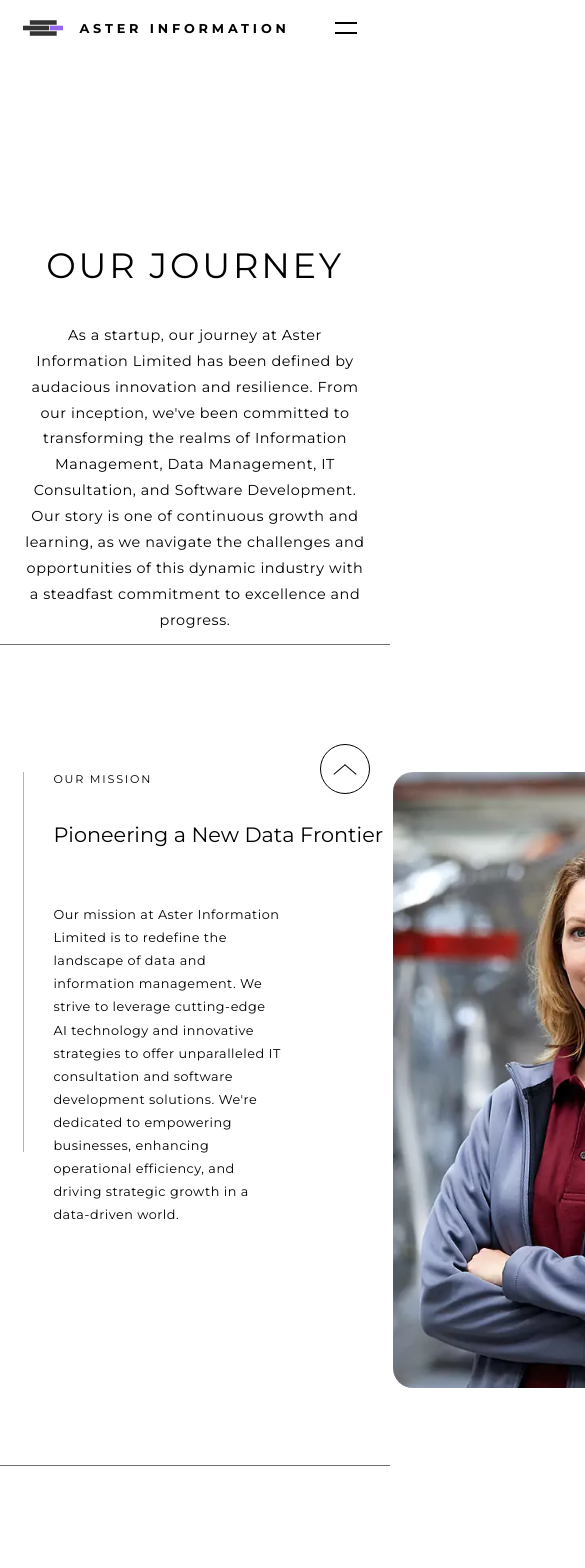
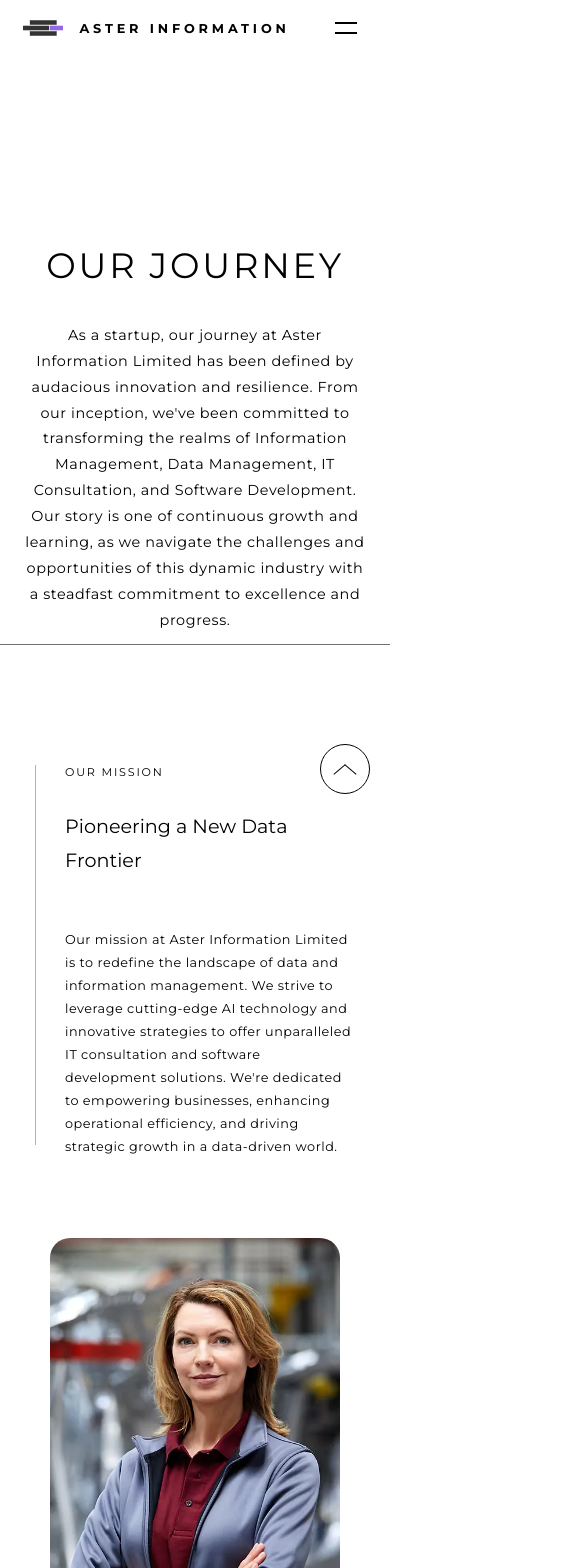
Before and after one commit to Moamal-2000/aster-information, a React (Vite) app: page /about in a window 390 px wide. Shown: the top 1568 px of the page, 585 px wide, since content can reach past the window. Built offline with nearby package versions, Linux system fonts and the light colour scheme.

Commit message:
style: responsive OurMissionSection until 320px screen sizes

```diff
--- a/src/Components/Pages/About/About.jsx
+++ b/src/Components/Pages/About/About.jsx
@@ -17,7 +17,7 @@ const About = () => {
       <main className={s.about} id="aboutPage">
         <AboutHeroSection />
         <OurMissionSection />
-        <JourneySection />
+        {/* <JourneySection /> */}
         <AboutBackgroundImage />
       </main>
     </>
--- a/src/Components/Pages/About/OurMissionSection/OurMissionContent/OurMissionContent.module.scss
+++ b/src/Components/Pages/About/OurMissionSection/OurMissionContent/OurMissionContent.module.scss
@@ -8,9 +8,22 @@
   width: 340px;
 }
 
+@include large {
+  .content {
+    width: 400px;
+  }
+}
+
 @include small {
   .content {
+    width: 290px;
     margin-left: var(--left-margin-content);
+  }
+}
+
+@include very-small {
+  .content {
+    width: calc(100% - var(--left-margin-content));
   }
 }
 
@@ -38,7 +51,7 @@
 @include small {
   .content .subTitle {
     margin-bottom: 50px;
-    font-size: 1.3rem;
+    font-size: 1.2rem;
   }
 }
 
@@ -47,12 +60,13 @@
   line-height: 1.8em;
   font-size: 1rem;
   overflow-wrap: break-word;
+  text-wrap: balance;
 }
 
 @include small {
   .content .description {
     font-size: .8rem;
-    width: 230px;
+    width: 290px;
   }
 }
 
--- a/src/Components/Pages/About/OurMissionSection/OurMissionSection.module.scss
+++ b/src/Components/Pages/About/OurMissionSection/OurMissionSection.module.scss
@@ -8,9 +8,23 @@
   border-left: none;
 }
 
+@include large {
+  .ourMissionSection {
+    padding: 120px 0;
+  }
+}
+
 .ourMissionSection [data-container] {
   display: flex;
   justify-content: space-between;
+}
+
+@include large {
+  .ourMissionSection [data-container] {
+    flex-direction: column;
+    align-items: center;
+    gap: 80px;
+  }
 }
 
 .ourMissionBg {
@@ -19,3 +33,24 @@
   object-fit: cover;
   border-radius: 20px;
 }
+
+@include small {
+  .ourMissionBg {
+    width: 340px;
+    height: 520px;
+  }
+}
+
+@media (max-width: 420px) {
+  .ourMissionBg {
+    width: 290px;
+    height: 420px;
+  }
+}
+
+@include very-small {
+  .ourMissionBg {
+    width: 100%;
+    height: 480px;
+  }
+}
```
